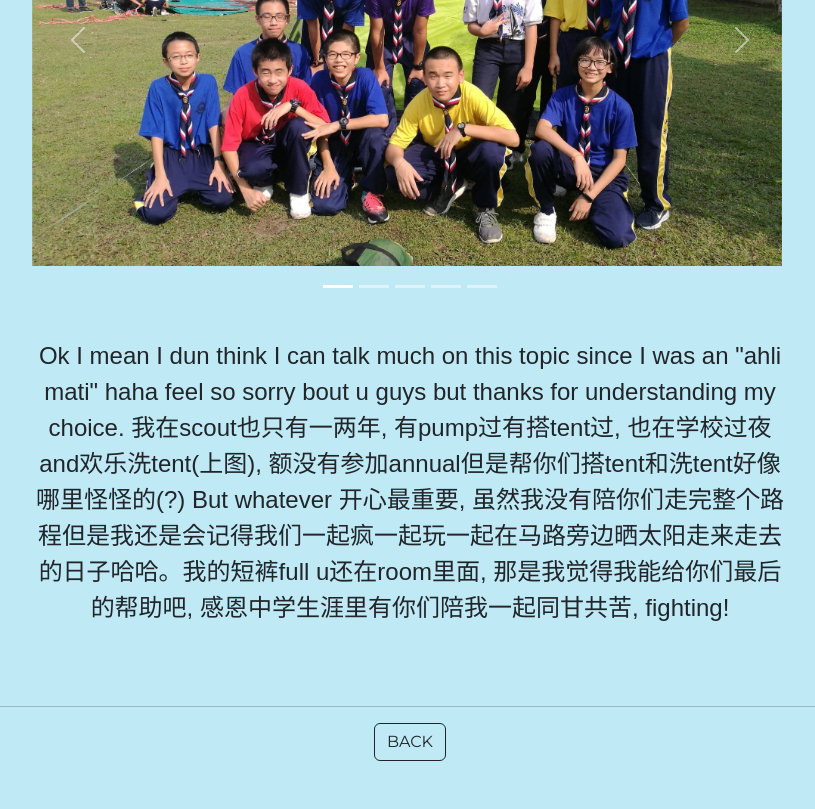
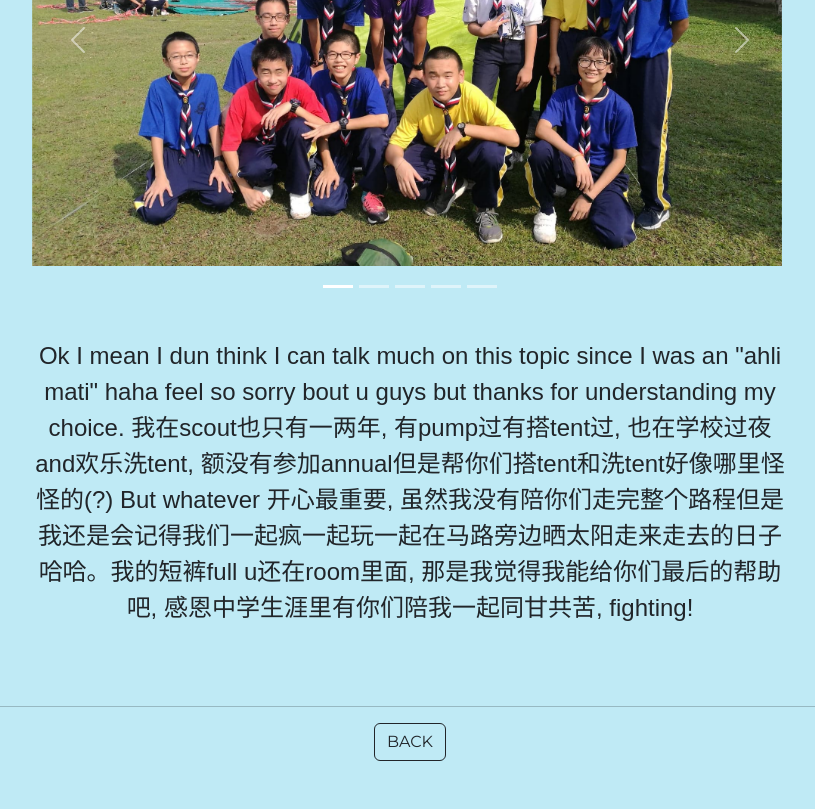
Before and after one commit to JinWei225/cv, a plain HTML site: page Scout.html in a window 1280 px wide. Shown: the part 432-1241 px from the top of the page, without its empty margins (230-1045 px from the left). Drawn offline with nearby package versions, Linux system fonts and the light colour scheme; a web font is replaced by a local one.

Commit message:
Update Scout.html

```diff
--- a/Scout.html
+++ b/Scout.html
@@ -51,7 +51,7 @@
         </div>
         <br>
         <div class="container-fluid">
-            <p>Ok I mean I dun think I can talk much on this topic since I was an "ahli mati" haha feel so sorry bout u guys but thanks for understanding my choice. 我在scout也只有一两年, 有pump过有搭tent过, 也在学校过夜and欢乐洗tent(上图), 额没有参加annual但是帮你们搭tent和洗tent好像哪里怪怪的(?) But whatever 开心最重要, 虽然我没有陪你们走完整个路程但是我还是会记得我们一起疯一起玩一起在马路旁边晒太阳走来走去的日子哈哈。我的短裤full u还在room里面, 那是我觉得我能给你们最后的帮助吧, 感恩中学生涯里有你们陪我一起同甘共苦, fighting!</p>
+            <p>Ok I mean I dun think I can talk much on this topic since I was an "ahli mati" haha feel so sorry bout u guys but thanks for understanding my choice. 我在scout也只有一两年, 有pump过有搭tent过, 也在学校过夜and欢乐洗tent, 额没有参加annual但是帮你们搭tent和洗tent好像哪里怪怪的(?) But whatever 开心最重要, 虽然我没有陪你们走完整个路程但是我还是会记得我们一起疯一起玩一起在马路旁边晒太阳走来走去的日子哈哈。我的短裤full u还在room里面, 那是我觉得我能给你们最后的帮助吧, 感恩中学生涯里有你们陪我一起同甘共苦, fighting!</p>
         </div>
         <hr>
         <div class="container-fluid">
```
